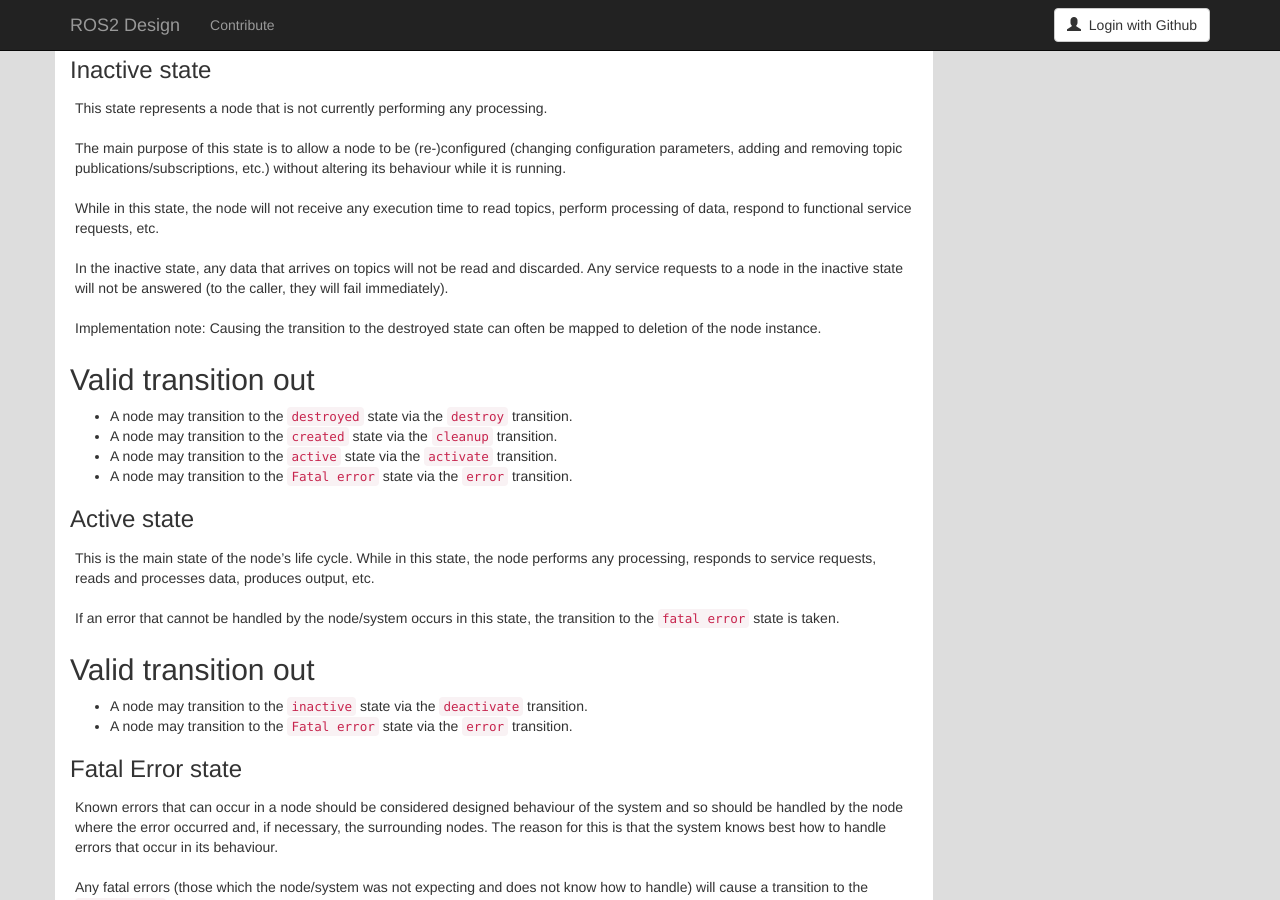
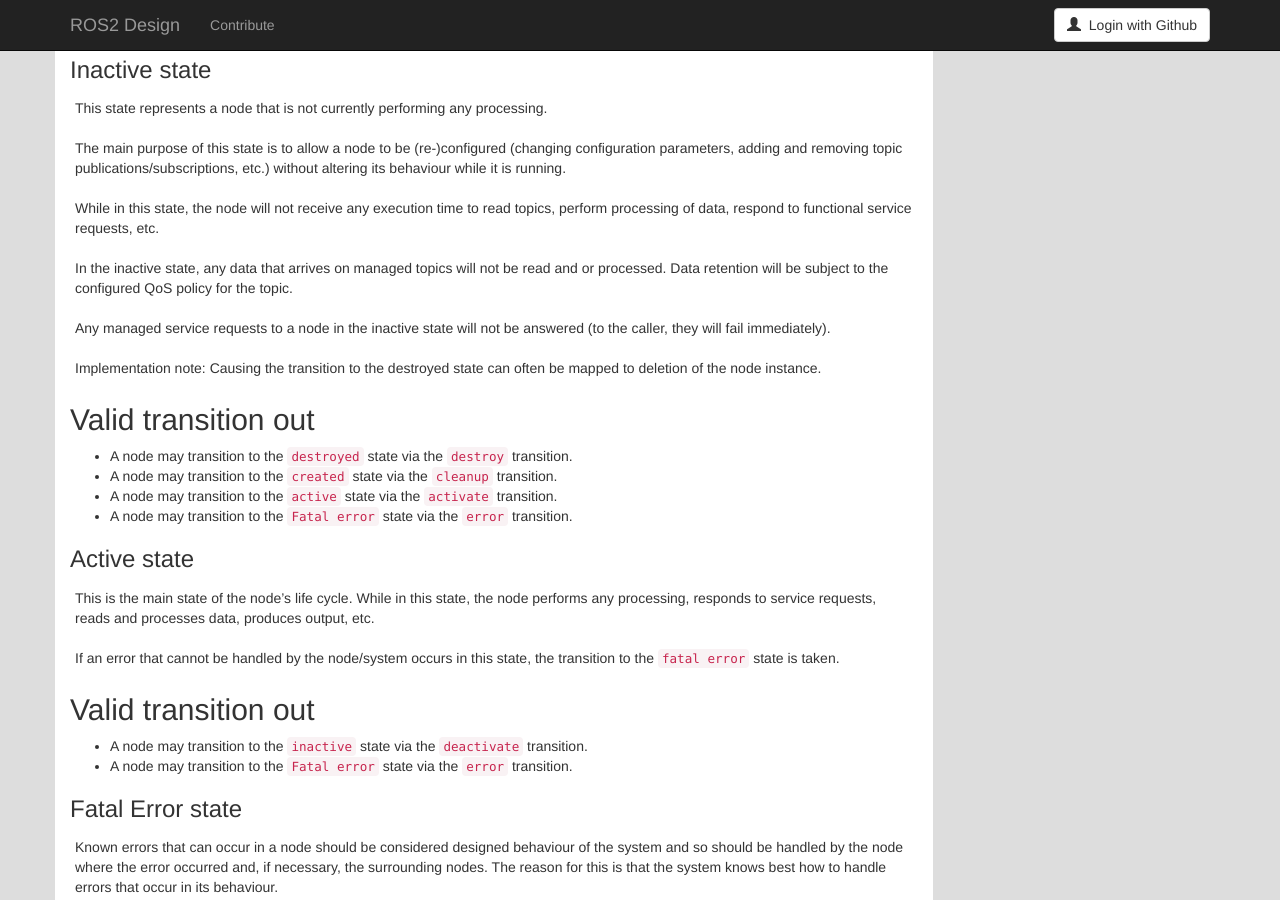
Before and after one commit to ros2/design, a Jekyll site: the page built from articles/node_lifecycle.md, in a window 1280 px wide and 900 px high, scrolled down 1631 px. Built offline with Jekyll 4.4.1, drawn with Linux system fonts in a browser that asks for light colours; nearby versions of some CDN libraries; some of the changed text lies outside the part shown.

Commit message:
reference managed topics and services for inactive state. Also state that data retention will be subject to QoS. And rename the state topics to 'lifecycle_state'

```diff
--- a/articles/node_lifecycle.md
+++ b/articles/node_lifecycle.md
@@ -59,8 +59,10 @@ The main purpose of this state is to allow a node to be (re-)configured (changin
 
 While in this state, the node will not receive any execution time to read topics, perform processing of data, respond to functional service requests, etc.
 
-In the inactive state, any data that arrives on topics will not be read and discarded.
-Any service requests to a node in the inactive state will not be answered (to the caller, they will fail immediately).
+In the inactive state, any data that arrives on managed topics will not be read and or processed.
+Data retention will be subject to the configured QoS policy for the topic.
+
+Any managed service requests to a node in the inactive state will not be answered (to the caller, they will fail immediately).
 
 Implementation note: Causing the transition to the destroyed state can often be mapped to deletion of the node instance.
 
```
Also changed, not shown: other parts of articles/node_lifecycle.md (+1 -1 lines).
